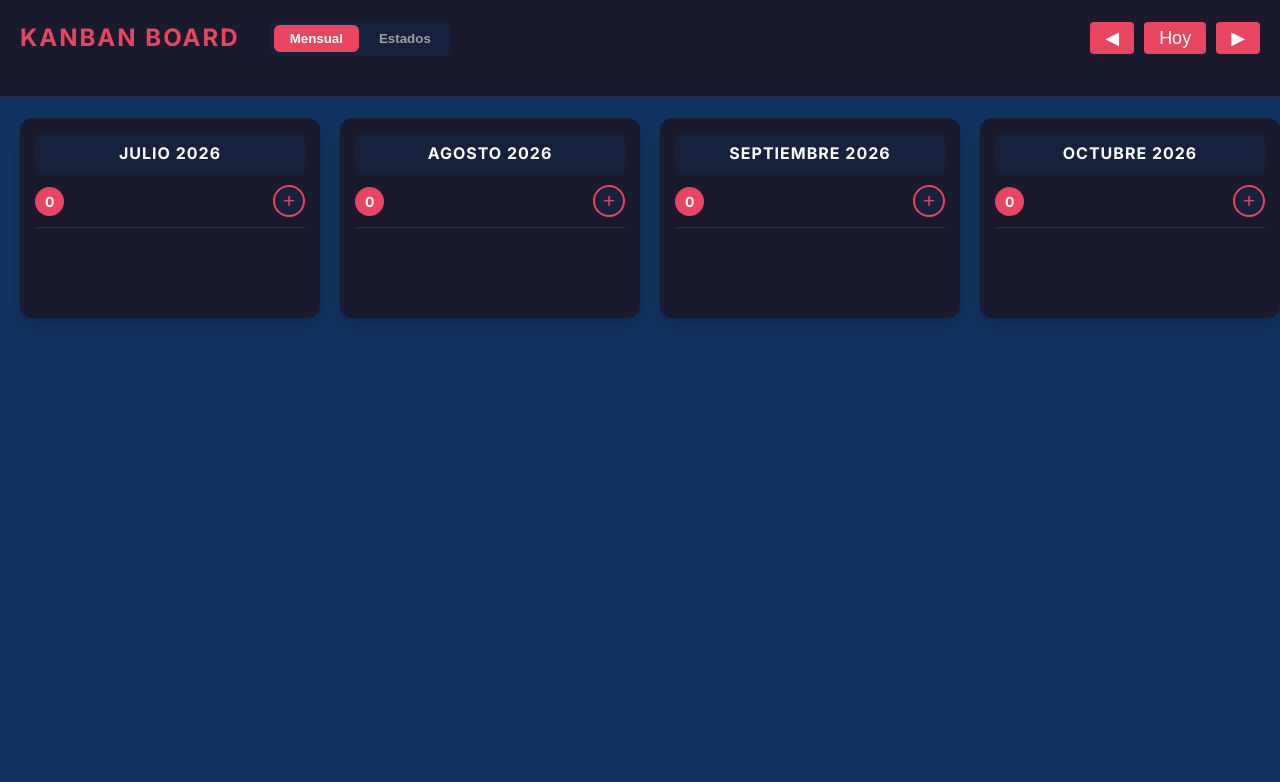
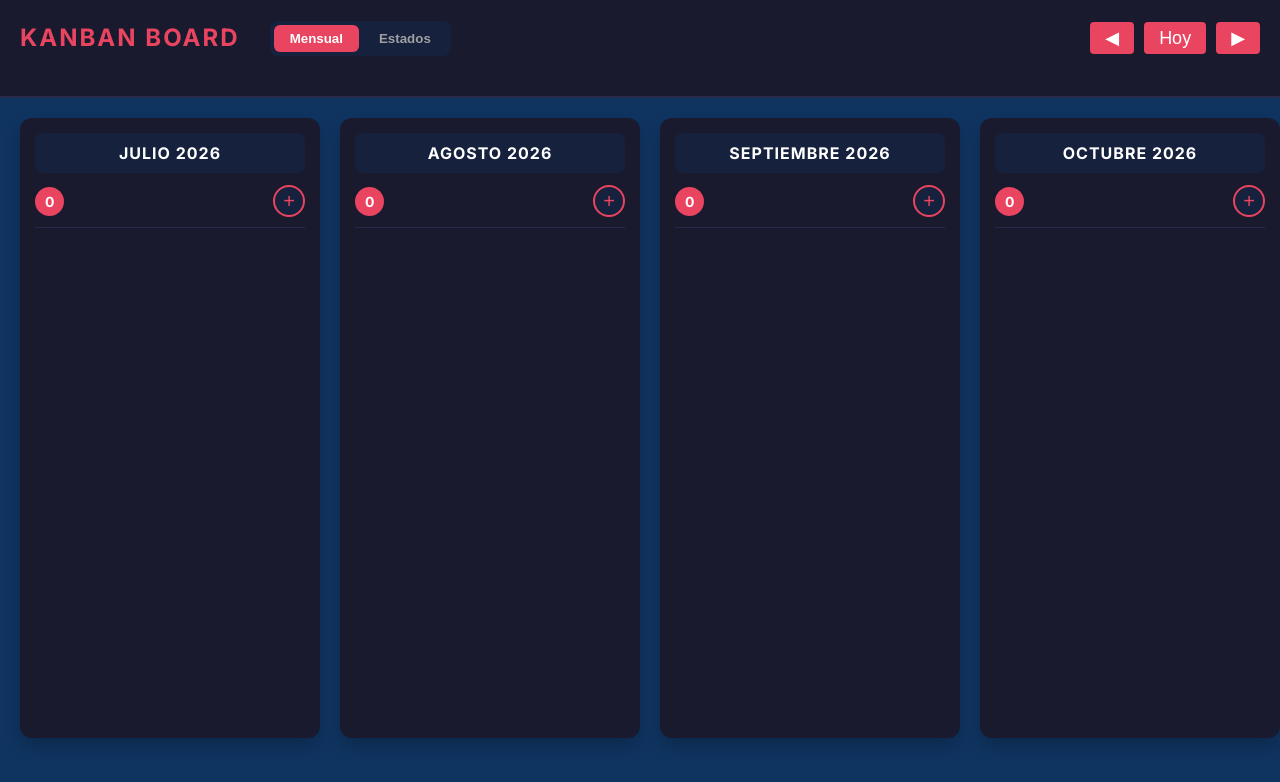
Before and after one commit to mmhgarcia/kanban, a React (Vite) app: page / in a window 1280 px wide. Shown: the top 782 px of the page. Built offline with nearby package versions, Linux system fonts and the light colour scheme.

Commit message:
Feature: Context-aware card sorting (automatic descending by date for Monthly, manual for Projects) and updated default Kanban structure

```diff
--- a/src/components/Board/Board.module.css
+++ b/src/components/Board/Board.module.css
@@ -12,7 +12,6 @@
   padding: 20px;
   flex: 1;
   overflow-x: auto;
-  align-items: flex-start;
 }
 
 .columnsContainer > * {
--- a/src/components/Card/Card.module.css
+++ b/src/components/Card/Card.module.css
@@ -9,8 +9,9 @@
   transition: transform 0.2s ease, box-shadow 0.2s ease, opacity 0.2s ease;
   border: 1px solid #2a2a4a;
   cursor: grab;
-  max-height: 250px; /* Límite de altura aproximado a 1.5 veces una card estándar */
-  overflow-y: auto;  /* Scroll interno si el contenido excede el máximo */
+  max-height: 250px;
+  overflow-y: auto;
+  flex-shrink: 0; /* Evita que la tarjeta se aplaste */
 }
 
 /* Personalización del scrollbar para que sea sutil */
--- a/src/components/Column/Column.module.css
+++ b/src/components/Column/Column.module.css
@@ -4,7 +4,8 @@
   padding: 15px;
   display: flex;
   flex-direction: column;
-  min-height: 200px;
+  height: 100%;
+  max-height: calc(100vh - 180px);
   box-shadow: 0 8px 16px rgba(0, 0, 0, 0.2);
   transition: background-color 0.2s ease, box-shadow 0.2s ease;
 }
@@ -113,6 +114,26 @@
   display: flex;
   flex-direction: column;
   gap: 15px;
+  overflow-y: auto;
+  flex: 1;
+  padding-right: 5px;
+}
+
+.cardList::-webkit-scrollbar {
+  width: 4px;
+}
+
+.cardList::-webkit-scrollbar-track {
+  background: transparent;
+}
+
+.cardList::-webkit-scrollbar-thumb {
+  background: rgba(233, 69, 96, 0.2);
+  border-radius: 4px;
+}
+
+.cardList::-webkit-scrollbar-thumb:hover {
+  background: #e94560;
 }
 
 .rolloverAlert {
--- a/src/components/Column/Column.tsx
+++ b/src/components/Column/Column.tsx
@@ -1,4 +1,4 @@
-import React, { useState, useMemo } from 'react';
+import React, { useState, useMemo, useRef, useEffect } from 'react';
 import styles from './Column.module.css';
 import type { Column as ColumnModel } from '../../models/Column';
 import type { Card as CardModel } from '../../models/Card';
@@ -46,6 +46,18 @@ export const Column: React.FC<ColumnProps> = ({
   onMoveRightCol,
 }) => {
   const [isDragOver, setIsDragOver] = useState(false);
+  const cardListRef = useRef<HTMLDivElement>(null);
+  const prevCardsLength = useRef(column.cards.length);
+
+  useEffect(() => {
+    // Si se ha añadido una tarjeta nueva
+    if (column.cards.length > prevCardsLength.current) {
+      if (cardListRef.current) {
+        cardListRef.current.scrollTo({ top: 0, behavior: 'smooth' });
+      }
+    }
+    prevCardsLength.current = column.cards.length;
+  }, [column.cards.length]);
 
   const openCards = column.cards.filter(c => c.status !== 'closed');
   const hasOpenCards = openCards.length > 0;
@@ -145,15 +157,21 @@ export const Column: React.FC<ColumnProps> = ({
         </div>
       )}
 
-      <div className={styles.cardList}>
-        {[...column.cards]
-          .sort((a, b) => {
-            if (!a.scheduledDate && !b.scheduledDate) return 0;
-            if (!a.scheduledDate) return 1;
-            if (!b.scheduledDate) return -1;
-            return a.scheduledDate.localeCompare(b.scheduledDate);
-          })
-          .map((card, index) => (
+      <div className={styles.cardList} ref={cardListRef}>
+        {(mode === 'monthly'
+          ? [...column.cards].sort((a, b) => {
+              const dateA = a.scheduledDate || '';
+              const dateB = b.scheduledDate || '';
+
+              if (!dateA && !dateB) return 0;
+              if (!dateA) return -1; // Cards without date at the top
+              if (!dateB) return 1;
+
+              // Descending order (latest dates first)
+              return dateB.localeCompare(dateA);
+            })
+          : column.cards
+        ).map((card, index) => (
           <Card
             key={card.id}
             card={card}
--- a/src/hooks/useBoard.ts
+++ b/src/hooks/useBoard.ts
@@ -39,7 +39,7 @@ export function useBoard() {
   const addCard = useCallback((columnId: string, card: Card) => {
     const newColumns = columns.map(col => {
       if (col.id === columnId) {
-        return { ...col, cards: [...col.cards, card] };
+        return { ...col, cards: [card, ...col.cards] };
       }
       return col;
     });
--- a/src/utils/statusColumns.ts
+++ b/src/utils/statusColumns.ts
@@ -2,10 +2,10 @@ import type { Column } from '../models/Column';
 
 export function getInitialStatusColumns(): Column[] {
   return [
-    { id: 'backlog', title: 'Backlog', cards: [] },
-    { id: 'todo', title: 'To Do', cards: [] },
-    { id: 'doing', title: 'Doing', cards: [] },
-    { id: 'testing', title: 'Testing', cards: [] },
-    { id: 'done', title: 'Done', cards: [] },
+    { id: 'documentation', title: 'DOCUMENTATION', cards: [] },
+    { id: 'backlog', title: 'BACKLOG', cards: [] },
+    { id: 'doing', title: 'DOING', cards: [] },
+    { id: 'testing', title: 'TESTING', cards: [] },
+    { id: 'done', title: 'DONE', cards: [] },
   ];
 }
```
